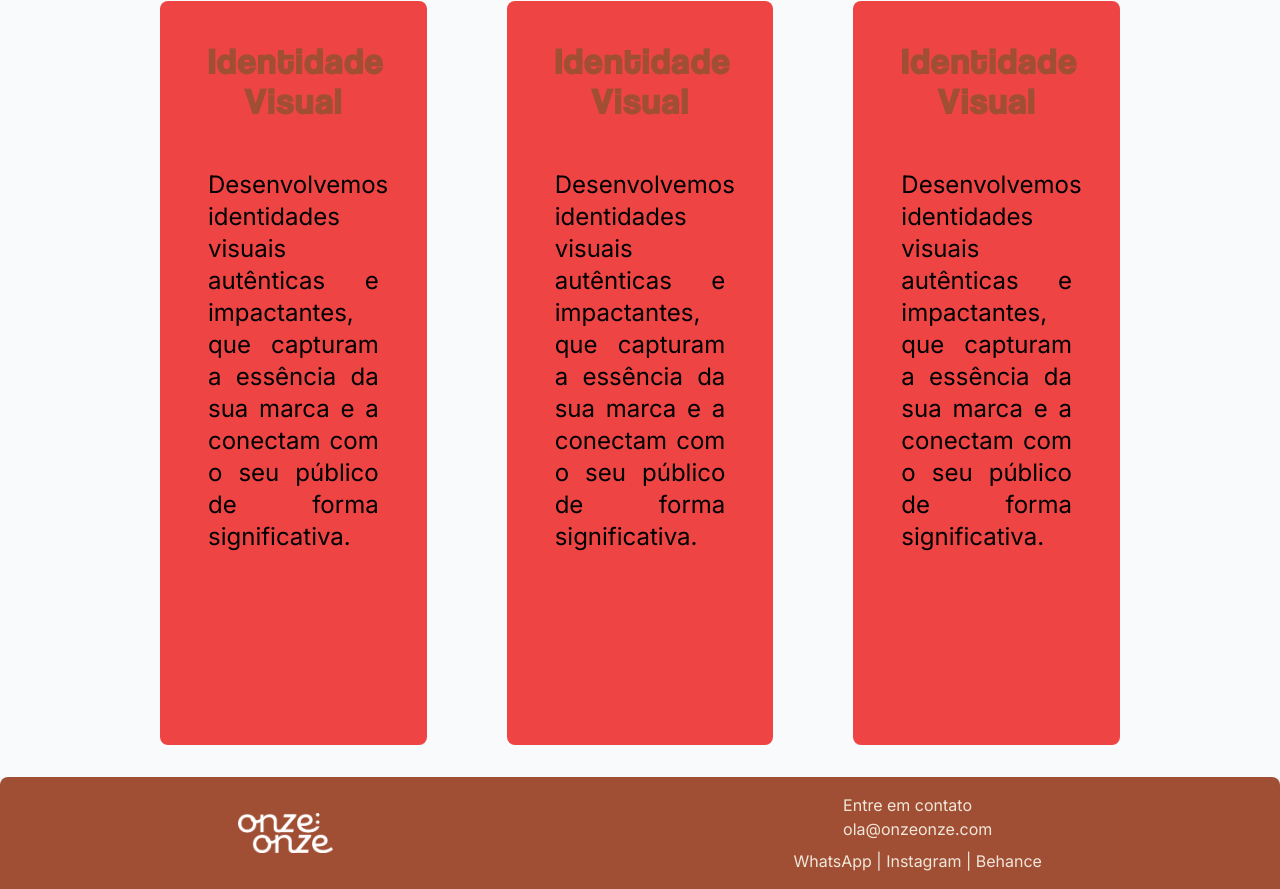
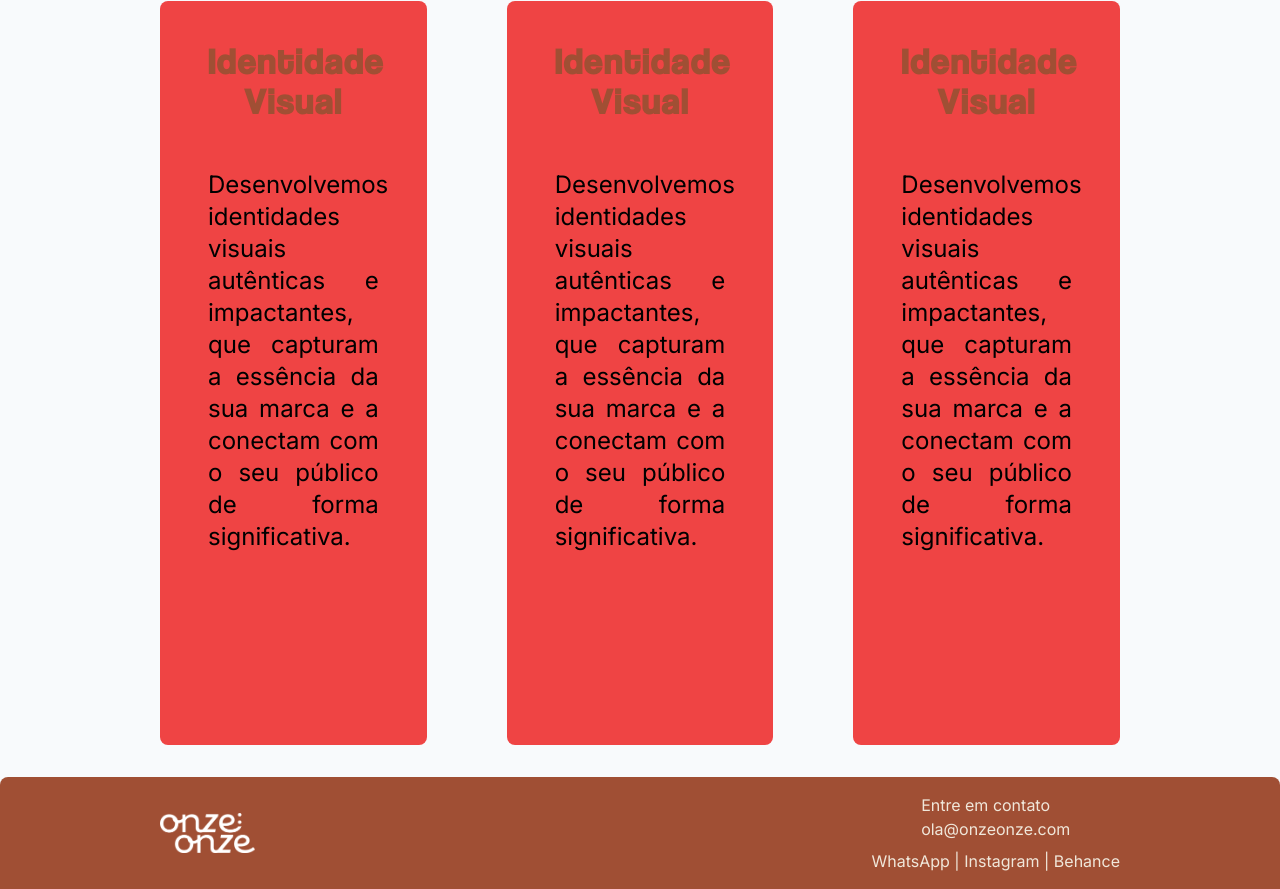
Before and after one commit to PedroHammes/onzeonze, a plain HTML site: page index.html in a window 1280 px wide. Shown: the part 2695-3584 px from the top of the page. Drawn offline with nearby package versions, Linux system fonts and the light colour scheme.

Commit message:
ajuste de layout: footer

```diff
--- a/index.html
+++ b/index.html
@@ -384,7 +384,15 @@
     </section>
 
     <footer id="contact" class="h-40 rounded-t-lg bg-onze-700 p-4
-    flex flex-row flex-wrap gap-4 items-center justify-around"
+    flex flex-row flex-wrap gap-4 items-center justify-between
+    sm:px-16
+    md:px-24
+    lg:px-32
+    xl:px-40
+    sm:px-16
+    md:px-24
+    lg:px-32
+    xl:px-40"
     >
 
         <img src="./style/Logotipo onzeonze positivo.png" alt="logo"
```
